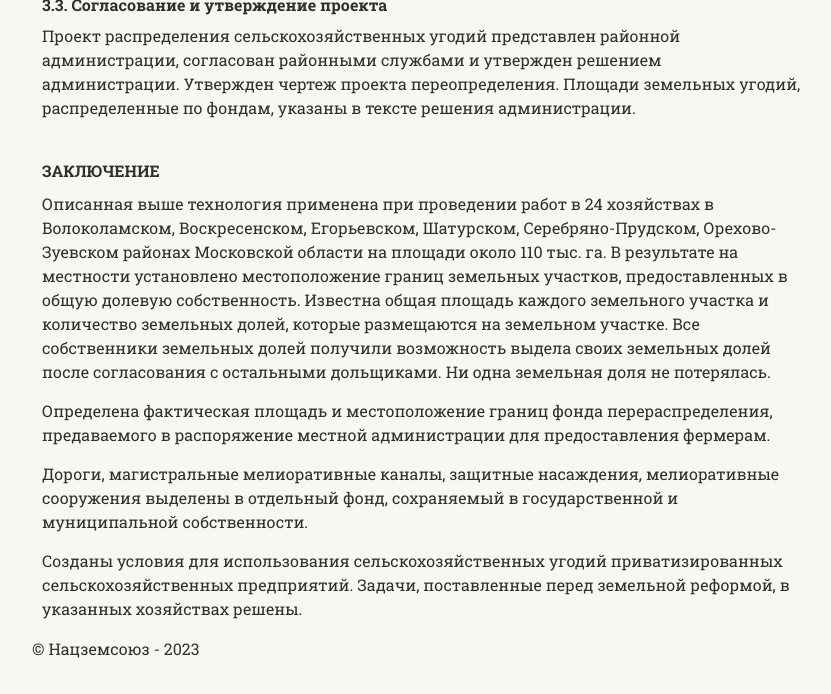
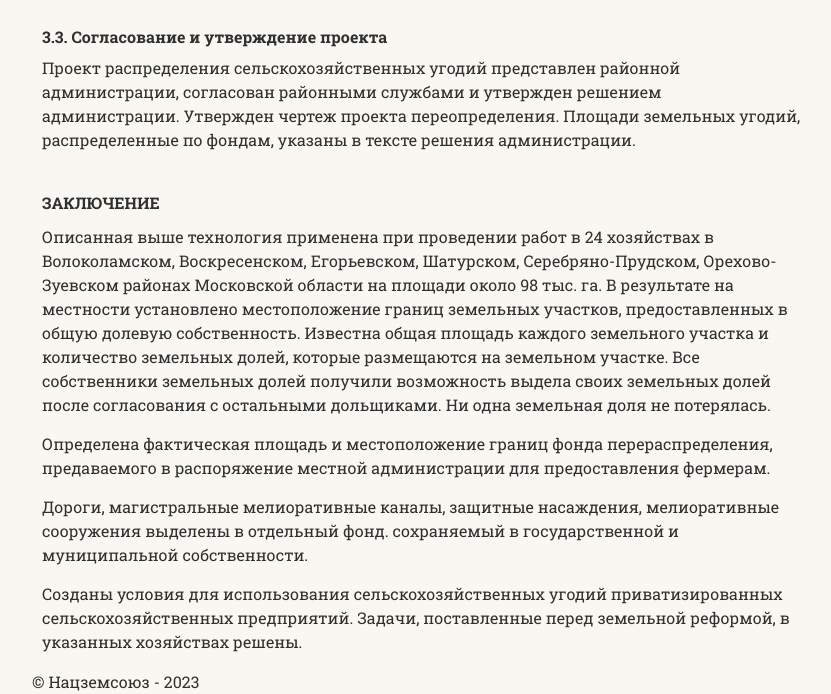
Before and after one commit to SergSi/land-use-art, a Jekyll site: the page built from _articles/2023-12-22-sh.md, in a window 1280 px wide and 900 px high, scrolled down 11469 px, cut to the strip 206-900 px from the top of the window. Shown: the whole strip, without its empty margins (218-1049 px from the left). Built offline with Jekyll 4.4.1, drawn with Linux system fonts in a browser that asks for light colours; some web fonts are replaced; before the commit the page ends 12336 px from its top, so only the background shows below that.

Commit message:
Update 2023-12-22-sh.md

```diff
--- a/_articles/2023-12-22-sh.md
+++ b/_articles/2023-12-22-sh.md
@@ -124,7 +124,7 @@
 
 # 3. Составление проекта перераспределения
 
-## 3.1. Правовой статус сельскохозяйственных земель
+# 3.1. Правовой статус сельскохозяйственных земель
 
 Правовой статус земель на территории КСП «Утро» установлен постановлениями главы администрации Воскресенского района:
 
@@ -204,10 +204,10 @@
 
 # Заключение
 
-Описанная выше технология применена при проведении работ в 24 хозяйствах в Волоколамском, Воскресенском, Егорьевском, Шатурском, Серебряно-Прудском, Орехово-Зуевском районах Московской области на площади около 110 тыс. га. В результате на местности установлено местоположение границ земельных участков, предоставленных в общую долевую собственность. Известна общая площадь каждого земельного участка и количество земельных долей, которые размещаются на земельном участке. Все собственники земельных долей получили возможность выдела своих земельных долей после согласования с остальными дольщиками. Ни одна земельная доля не потерялась.
+Описанная выше технология применена при проведении работ в 24 хозяйствах в Волоколамском, Воскресенском, Егорьевском, Шатурском, Серебряно-Прудском, Орехово-Зуевском районах Московской области на площади около 98 тыс. га. В результате на местности установлено местоположение границ земельных участков, предоставленных в общую долевую собственность. Известна общая площадь каждого земельного участка и количество земельных долей, которые размещаются на земельном участке. Все собственники земельных долей получили возможность выдела своих земельных долей после согласования с остальными дольщиками. Ни одна земельная доля не потерялась.
 
 Определена фактическая площадь и местоположение границ фонда перераспределения, предаваемого в распоряжение местной администрации для предоставления фермерам.
 
-Дороги, магистральные мелиоративные каналы, защитные насаждения, мелиоративные сооружения выделены в отдельный фонд, сохраняемый в государственной и муниципальной  собственности.
+Дороги, магистральные мелиоративные каналы, защитные насаждения, мелиоративные сооружения выделены в отдельный фонд. сохраняемый в государственной и муниципальной  собственности.
 
 Созданы условия для использования сельскохозяйственных угодий приватизированных сельскохозяйственных предприятий. Задачи, поставленные перед земельной реформой, в указанных хозяйствах решены.
```
